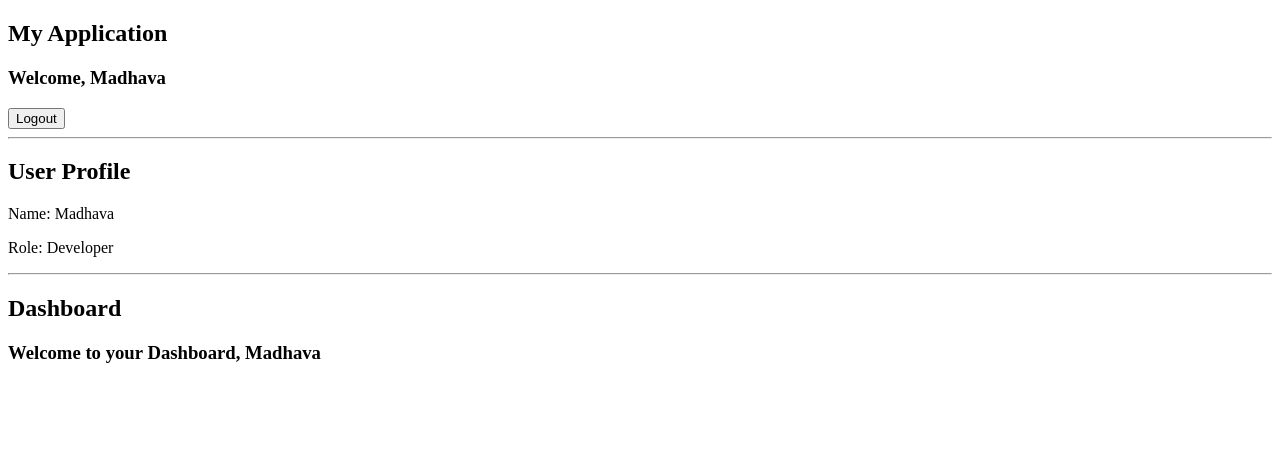
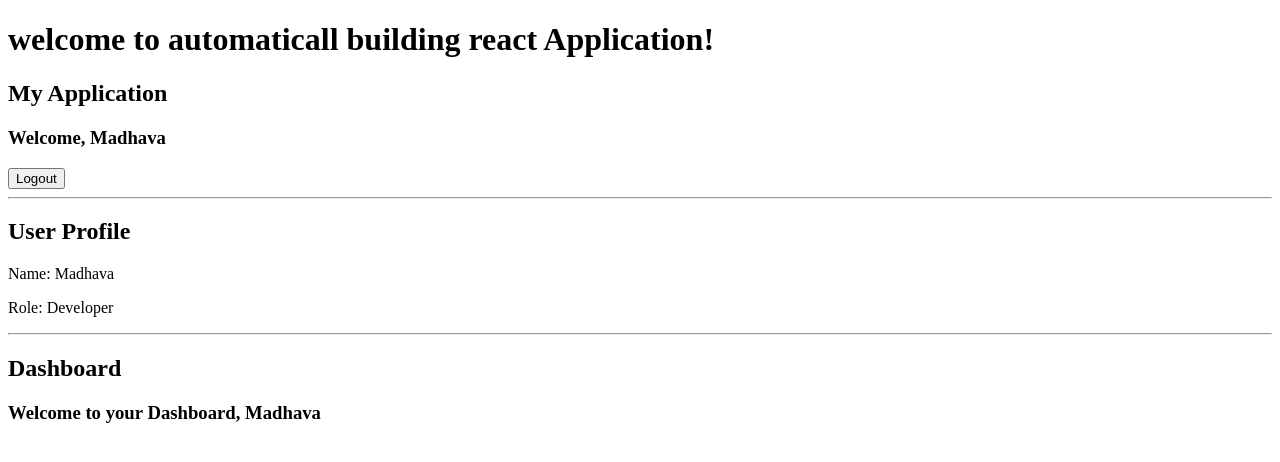
Before and after one commit to Madhavansw/React_App, a React (Vite) app: page / in a window 1280 px wide. Shown: the top 462 px of the page. Built offline with nearby package versions, Linux system fonts and the light colour scheme.

Commit message:
This is testing build file

```diff
--- a/src/App.jsx
+++ b/src/App.jsx
@@ -6,6 +6,7 @@ function App() {
 
   return (
     <div>
+      <h1> welcome to automaticall building react Application!</h1>
       <Header />
 
       <hr />
```
